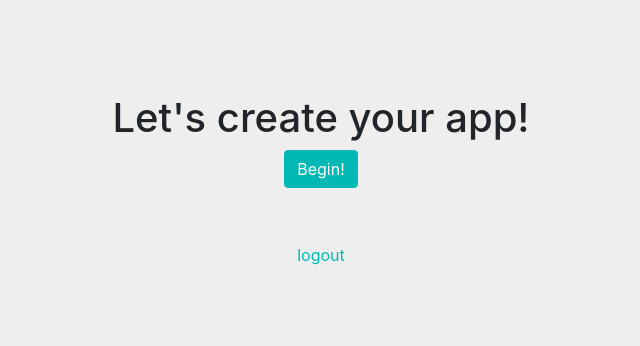
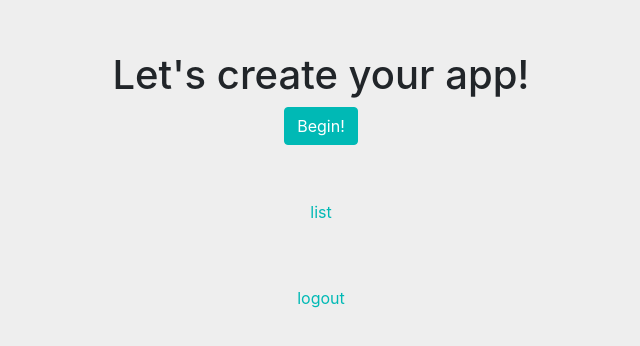
Before and after one commit to aloysioVentura/CardCreateApp, a Vue app in the folder cardcreateapp/: page / in a window 1280 px wide. Shown: the part 216-562 px from the top of the page, without its empty margins (319-959 px from the left). Built offline with nearby package versions, Linux system fonts and the light colour scheme; no server answers; sample sign-in values are in the browser's storage.

Commit message:
adicionando link para lista

```diff
--- a/cardcreateapp/src/components/Welcome.vue
+++ b/cardcreateapp/src/components/Welcome.vue
@@ -2,6 +2,9 @@
   <div class="text-center">
     <h1>Let's create your app!</h1>
     <router-link tag="button" class="btn btn-primary" to="/create">Begin!</router-link>
+        <div>
+      <button @click="goToList" class="btn btn-link mt-5">list</button>
+    </div>
     <div>
       <button @click="logout" class="btn btn-link mt-5">logout</button>
     </div>
@@ -17,6 +20,9 @@ export default {
         .then(() => {
           this.$router.replace('login')
         })
+    },
+    goToList () {
+      this.$router.replace('list')
     }
   }
 }
```
